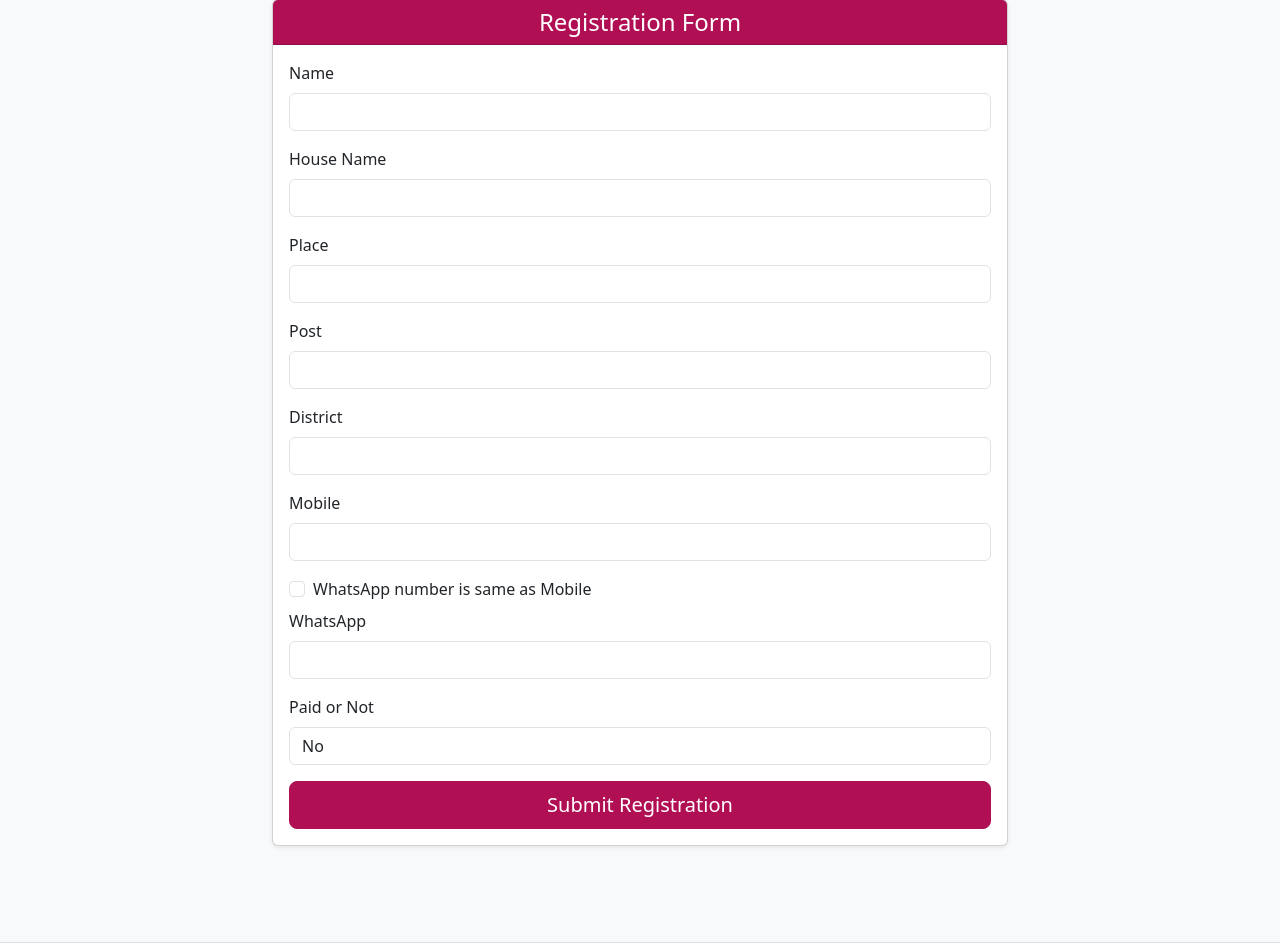
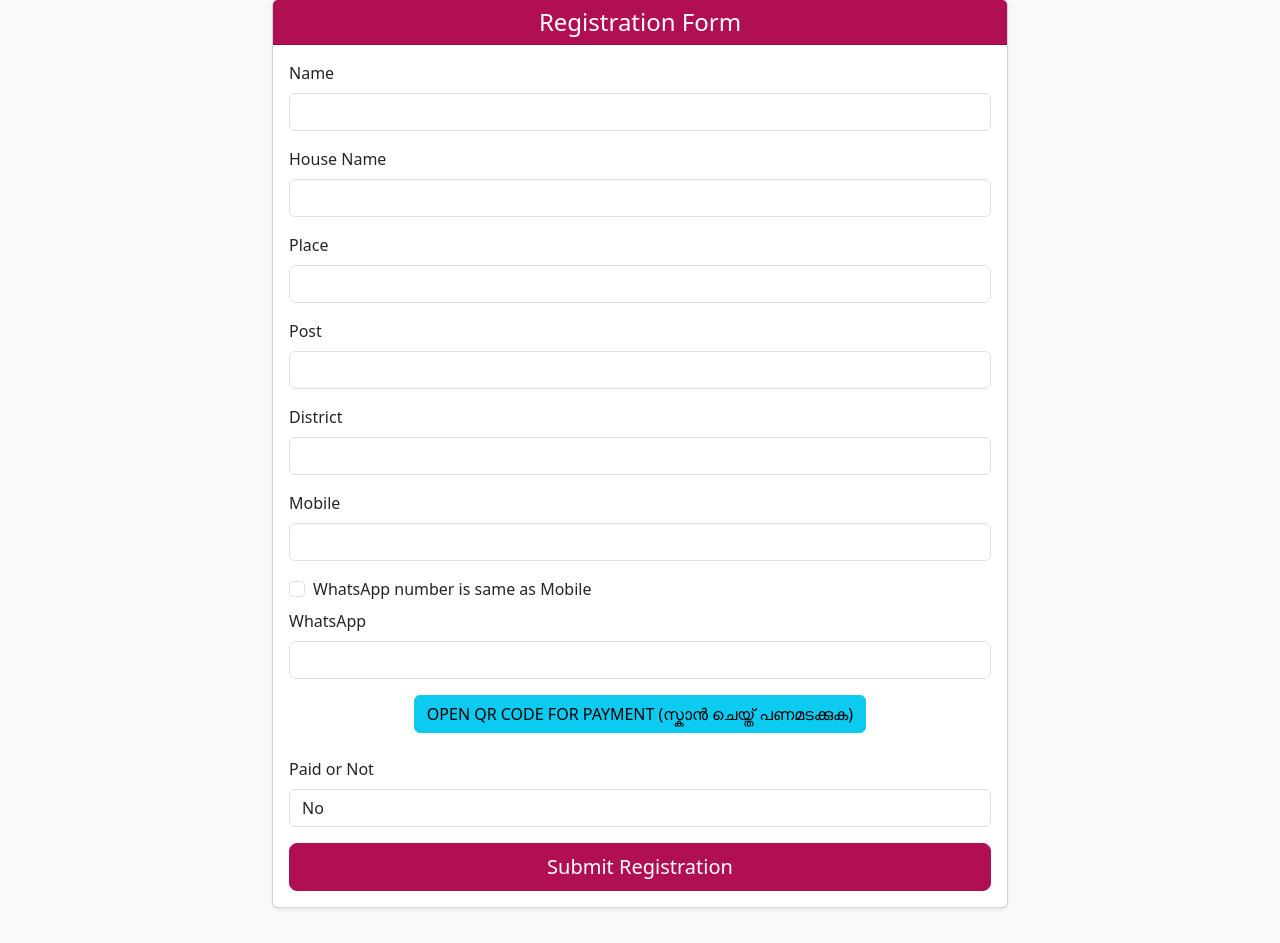
Before and after one commit to Suhailirfani/darulmaarif, a Django app: page /register/ in a window 1280 px wide. Shown: the part 85-1028 px from the top of the page. Run offline with Django 5.2, Linux system fonts and the light colour scheme; some web fonts are replaced.

Commit message:
Update registration form QR code and screenshot uploading logic

```diff
--- a/registration/forms.py
+++ b/registration/forms.py
@@ -12,4 +12,15 @@ class RegistrationForm(forms.ModelForm):
         widgets = {
             'transaction_time_and_date': forms.DateTimeInput(attrs={'type': 'datetime-local'}),
             'is_paid': forms.Select(choices=[(False, 'No'), (True, 'Yes')]),
+            'screenshot': forms.ClearableFileInput(attrs={'accept': 'image/*'}),
         }
+
+    def clean(self):
+        cleaned_data = super().clean()
+        is_paid = cleaned_data.get('is_paid')
+        screenshot = cleaned_data.get('screenshot')
+
+        if is_paid and not screenshot:
+            self.add_error('screenshot', 'Screenshot is required when Paid or Not is Yes.')
+
+        return cleaned_data
--- a/registration/templates/registration/register.html
+++ b/registration/templates/registration/register.html
@@ -1,4 +1,5 @@
 {% extends 'registration/base.html' %}
+{% load static %}
 
 {% block title %}Register - Online Dars{% endblock %}
 
@@ -49,6 +50,13 @@
                         {{ form.whatsapp }}
                     </div>
 
+                    <div id="qrCodeContainer" class="mb-3 text-center">
+                        <button type="button" class="btn btn-info mb-2" id="toggleQrBtn">OPEN QR CODE FOR PAYMENT (സ്കാൻ ചെയ്ത് പണമടക്കുക)</button>
+                        <div id="qrImageWrapper" style="display: none;">
+                            <img src="{% static 'img/DMIC PAY QR.jpeg' %}" alt="Payment QR Code" class="img-fluid" style="max-width: 300px; border: 1px solid #ccc; border-radius: 8px; padding: 10px;">
+                        </div>
+                    </div>
+
                     <div class="mb-3">
                         <label class="form-label">Paid or Not</label>
                         {{ form.is_paid }}
@@ -64,7 +72,7 @@
                             {{ form.transaction_id }}
                         </div>
                         <div class="mb-3">
-                            <label class="form-label">Screenshot (Optional)</label>
+                            <label class="form-label">Screenshot (Compulsory)</label>
                             {{ form.screenshot }}
                         </div>
                     </div>
@@ -110,12 +118,30 @@ document.addEventListener('DOMContentLoaded', function() {
     // Handle payment fields visibility
     const isPaidSelect = document.getElementById('{{ form.is_paid.id_for_label }}');
     const paymentFields = document.getElementById('paymentFields');
+    const qrCodeContainer = document.getElementById('qrCodeContainer');
+    const toggleQrBtn = document.getElementById('toggleQrBtn');
+    const qrImageWrapper = document.getElementById('qrImageWrapper');
+    const screenshotInput = document.getElementById('{{ form.screenshot.id_for_label }}');
+
+    if (toggleQrBtn) {
+        toggleQrBtn.addEventListener('click', function() {
+            if (qrImageWrapper.style.display === 'none') {
+                qrImageWrapper.style.display = 'block';
+                toggleQrBtn.textContent = 'HIDE QR CODE (ക്യൂആർ കോഡ് മറയ്ക്കുക)';
+            } else {
+                qrImageWrapper.style.display = 'none';
+                toggleQrBtn.textContent = 'OPEN QR CODE FOR PAYMENT (സ്കാൻ ചെയ്ത് പണമടക്കുക)';
+            }
+        });
+    }
 
     function togglePaymentFields() {
         if (isPaidSelect.value === 'True') {
             paymentFields.style.display = 'block';
+            screenshotInput.required = true;
         } else {
             paymentFields.style.display = 'none';
+            screenshotInput.required = false;
         }
     }
 
```
Also changed, not shown: static/img/DMIC PAY QR.jpeg (added).
